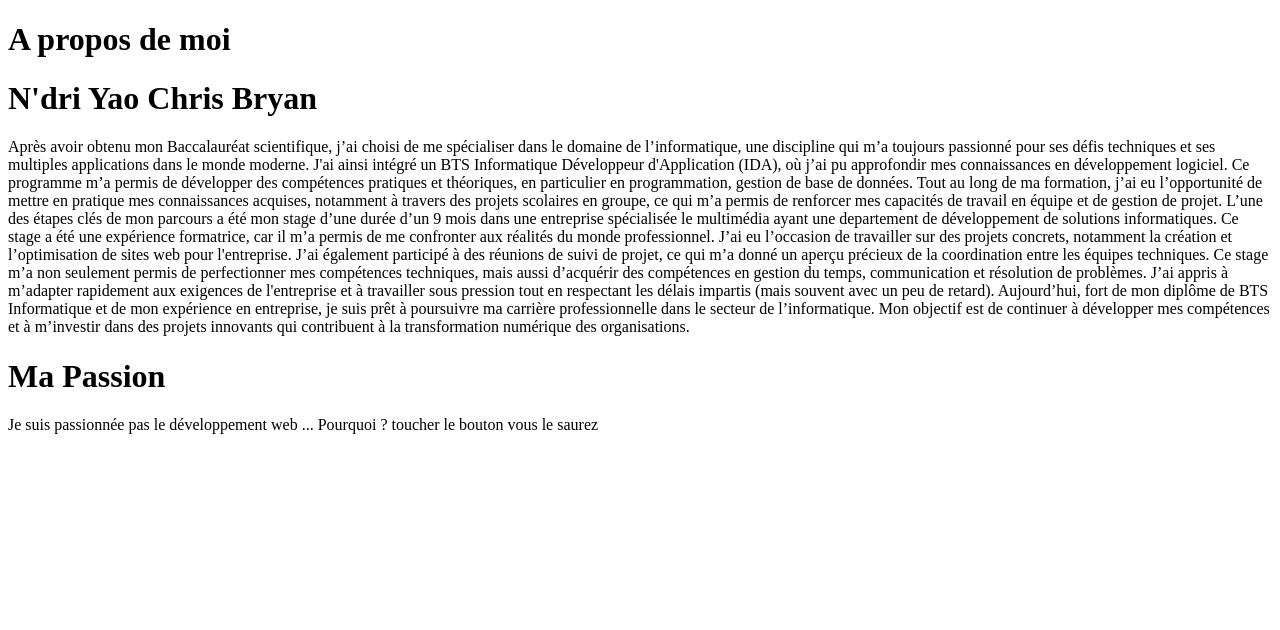
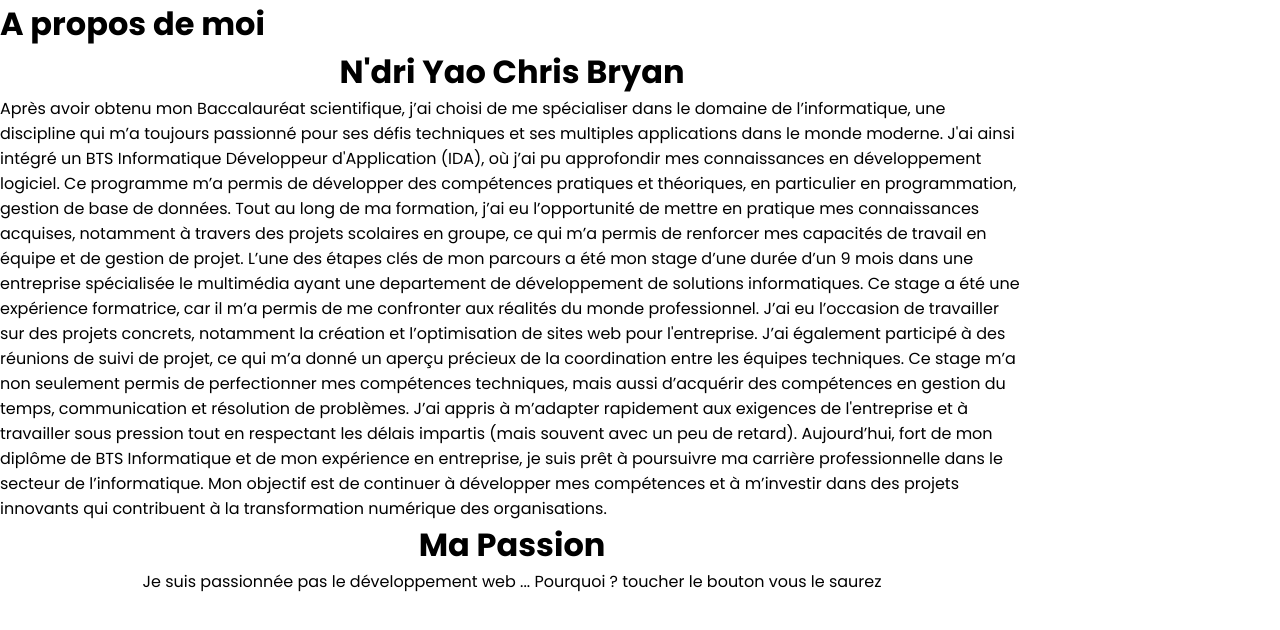
Before and after one commit to bryan18245/simplon, a plain HTML site: page index.html in a window 1280 px wide. Drawn offline with Linux system fonts and the light colour scheme.

Commit message:
Enregistrement des modification

```diff
--- a/index.html
+++ b/index.html
@@ -4,16 +4,22 @@
     <meta charset="UTF-8">
     <meta name="viewport" content="width=device-width, initial-scale=1.0">
     <title>Document</title>
+    <link rel="stylesheet" href="style.css">
 </head>
 <body>
     <header></header>
     <main>
         <div>
-            <div id="apropos">
+            <div id="apropos0">
                 <h1>A propos de moi</h1>
             </div>
             <div id="presentation">
+                <div id="apropos">
+                    <div id="photo">
+                        <img src="image/" alt="">
+                    </div>
                     <div id="nom"><h1>N'dri Yao Chris Bryan</h1></div>
+                </div>
                 <div id="parcours">
                     <p>Après avoir obtenu mon Baccalauréat scientifique, j’ai choisi de me spécialiser dans le domaine de l’informatique, une discipline qui m’a toujours passionné pour ses défis techniques et ses multiples applications dans le monde moderne. J'ai ainsi intégré un BTS Informatique Développeur d'Application (IDA), où j’ai pu approfondir mes connaissances en développement logiciel. Ce programme m’a permis de développer des compétences pratiques et théoriques, en particulier en programmation, gestion de base de données.
 
@@ -26,7 +32,6 @@
                     Aujourd’hui, fort de mon diplôme de BTS Informatique et de mon expérience en entreprise, je suis prêt à poursuivre ma carrière professionnelle dans le secteur de l’informatique. Mon objectif est de continuer à développer mes compétences et à m’investir dans des projets innovants qui contribuent à la transformation numérique des organisations.
                     </p>
                 </div>
-            </div>
                 <div id="passion">
                     <h1>Ma Passion</h1>
                 </div>
@@ -34,6 +39,7 @@
                     <p>Je suis passionnée pas le développement web ... Pourquoi ? toucher le bouton vous le saurez</p>
                 </div>
             </div>
+        </div>
     </main>
     <footer></footer>
 </body>
--- /dev/null
+++ b/style.css
@@ -0,0 +1,22 @@
+@import url('https://fonts.googleapis.com/css2?family=Poppins:ital,wght@0,100;0,200;0,300;0,400;0,500;0,600;0,700;0,800;0,900;1,100;1,200;1,300;1,400;1,500;1,600;1,700;1,800;1,900&display=swap');
+
+*{
+    margin: 0;
+    padding:0;
+    font-family: poppins;
+}
+
+#presentation{
+    display: flex;
+    justify-content: center;
+    align-items: center;
+    flex-direction: column;
+    width: 80%;
+}
+
+#apropos{
+    display: flex;
+    justify-content: space-between;
+    align-items: center;
+    flex-direction: row;
+}
```
Lines whose indentation alone changed are shown as unchanged.
